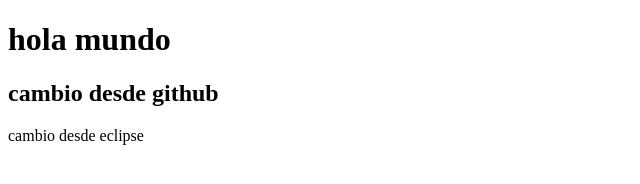
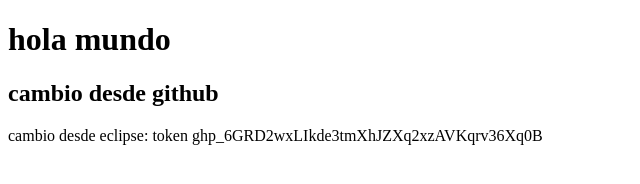
Before and after one commit to DamasoGE/repositorio-prueba, a plain HTML site: page index.html in a window 1280 px wide. Shown: the whole page, without its empty margins (0-640 px from the left). Drawn offline with Linux system fonts and the light colour scheme.

Commit message:
commit con el token

```diff
--- a/index.html
+++ b/index.html
@@ -8,6 +8,6 @@
 <body>
     <h1>hola mundo</h1>
     <h2>cambio desde github</h2>
-    <p>cambio desde eclipse</p>
+    <p>cambio desde eclipse: token  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</p>
 </body>
 </html>
```
